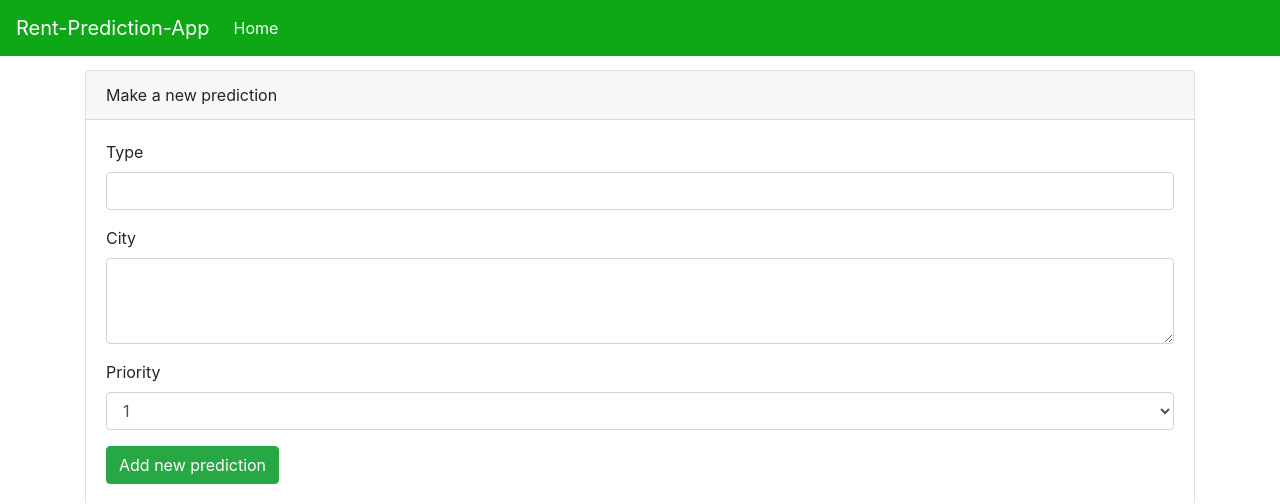
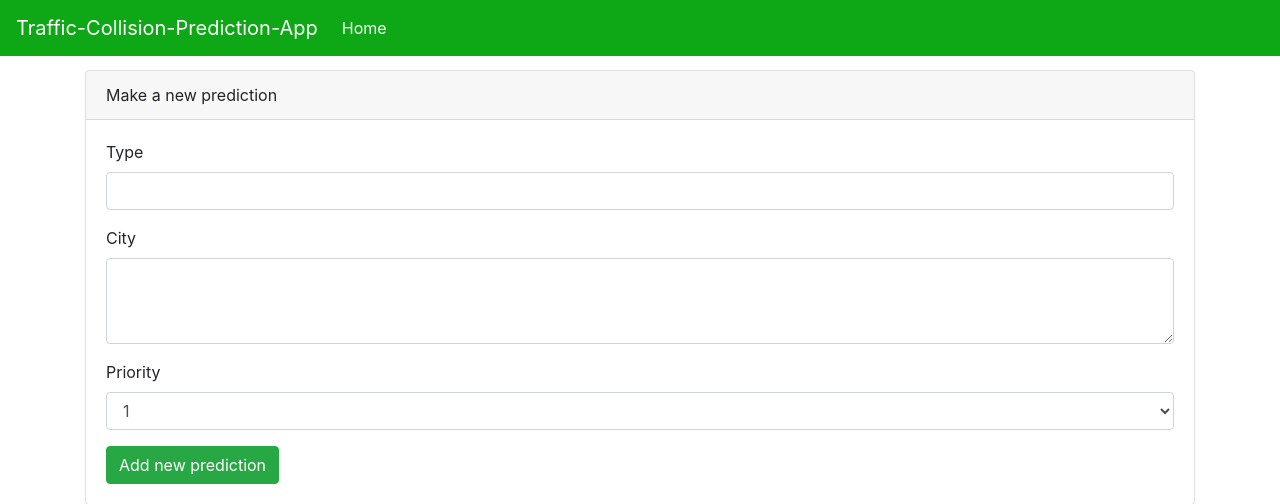
Before and after one commit to afscomercial/introduction-artificial-intelligence, a FastAPI app: page /add-prediction in a window 1280 px wide. Shown: the top 504 px of the page. Run offline with FastAPI, Linux system fonts and the light colour scheme; some libraries are stand-ins or nearby versions.

Commit message:
update title

```diff
--- a/assignment-2/api/templates/navbar.html
+++ b/assignment-2/api/templates/navbar.html
@@ -1,6 +1,6 @@
 <div>
     <nav class="navbar navbar-expand-md navbar-dark main-color fixed-top">
-        <a class="navbar-brand" href="#">Rent-Prediction-App</a>
+        <a class="navbar-brand" href="#">Traffic-Collision-Prediction-App</a>
         <button class="navbar-toggler" type="button" data-toggle="collapse" data-target="#navbarNav"
                 aria-controls="navbarNav" aria-expanded="false" aria-label="Toggle navigation">
             <span class="navbar-toggler-icon"></span>
```
